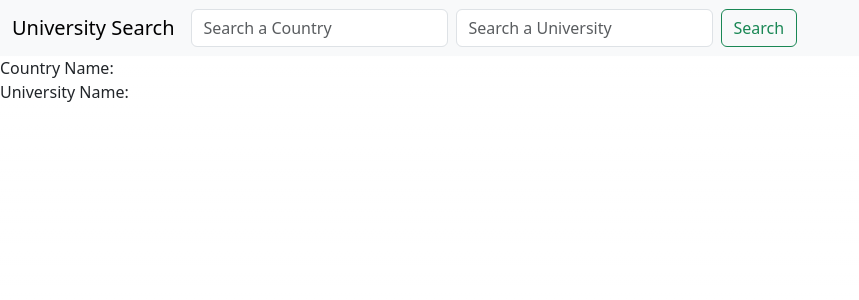
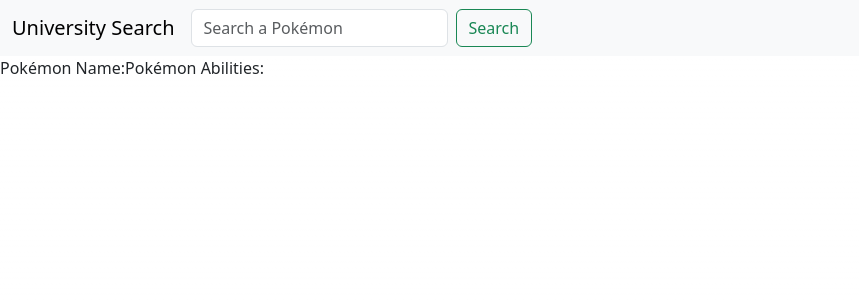
Before and after one commit to ThiagoPeloso/Pokedex, a Next.js app: page / in a window 1280 px wide. Shown: the top 300 px of the page, without its empty margins (0-859 px from the left). Built offline with nearby package versions, Linux system fonts and the light colour scheme.

Commit message:
pokémon searcher

```diff
--- a/src/pages/index.js
+++ b/src/pages/index.js
@@ -18,7 +18,7 @@ export default function Home() {
     name: ""
   })
 
-  const inputUniName = (e) => {
+  const inputPokemonName = (e) => {
     const fieldName = e.target.name;
     const fieldValue = e.target.value;
 
@@ -27,26 +27,14 @@ export default function Home() {
       [fieldName]: fieldValue
     }));
   }
-  const [countryData, setCountryData] = useState({
-    name: ""
-  })
-  const inputCountryName = (e) => {
-    const fieldName = e.target.name;
-    const fieldValue = e.target.value;
-
-    setCountryData((prevState) => ({
-      ...prevState,
-      [fieldName]: fieldValue
-    }));
-  }
-  var pokemonName = formData.name
-  var countryName = countryData.name
 
 async function fetchPokemon(pokemon) {
   const response = await fetch(`https://pokeapi.co/api/v2/pokemon/${pokemon}/`);
   const pokemonData = await response.json();
-  console.log(pokemonData.abilities);
+  console.log(pokemonData);
 }
+var pokemonName = formData.name
+
   return (
     <>
       <Head>
@@ -68,19 +56,11 @@ async function fetchPokemon(pokemon) {
             <Form className="d-flex">
             <Form.Control
               type="search"
-              placeholder="Search a Country"
+              placeholder="Search a Pokémon"
               name="name"
               className="me-2"
               aria-label="Search"
-              onChange={inputCountryName}
-            />
-            <Form.Control
-              type="search"
-              placeholder="Search a University"
-              name="name"
-              className="me-2"
-              aria-label="Search"
-              onChange={inputUniName}
+              onChange={inputPokemonName}
             />
             <Button variant="outline-success" onClick={() => fetchPokemon(pokemonName)}>Search</Button>
           </Form>
@@ -89,12 +69,10 @@ async function fetchPokemon(pokemon) {
       </Container>
     </Navbar>
     <div>
-    <label>Country Name: </label>
-      {countryName}
-    </div>
-    <div>
-    <label>University Name: </label>
-      {pokemonName}
+    <label>Pokémon Name: </label>
+      {}
+      <label>Pokémon Abilities: </label>
+
     </div>
     </>
   )
```
